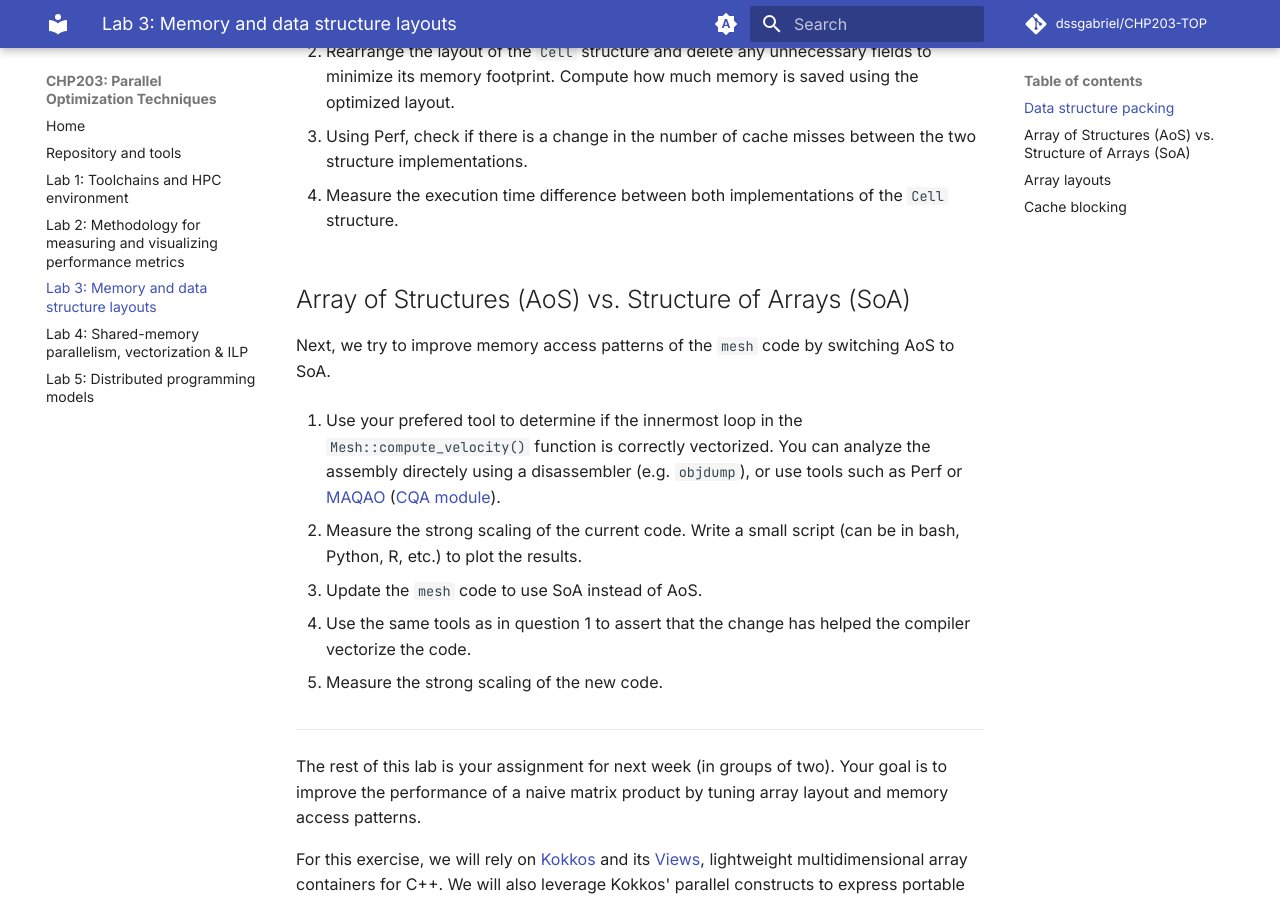
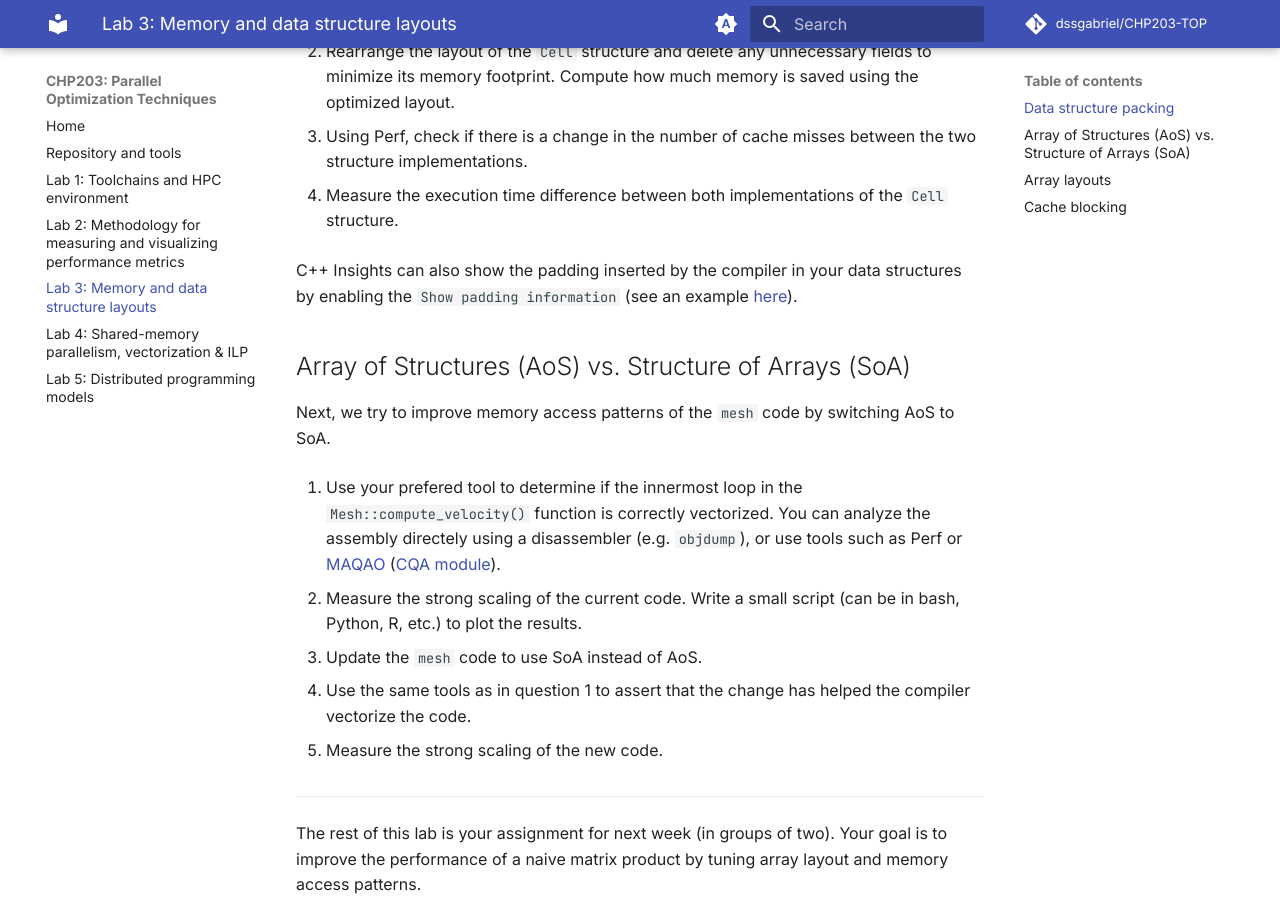
Before and after one commit to dssgabriel/CHP203-TOP, an MkDocs documentation site: the page built from docs/lab3.md, in a window 1280 px wide and 900 px high, scrolled down 459 px. Built offline with MkDocs 1.6.1 and Material for MkDocs 9.7.7, drawn with Linux system fonts in a browser that asks for light colours; comment, search, counter and statistics services are not loaded.

Commit message:
feat(lab3): add C++ Insights link showing padding information
Signed-off-by: Gabriel Dos Santos <gabriel.dossantos@cea.fr>

```diff
--- a/docs/lab3.md
+++ b/docs/lab3.md
@@ -19,6 +19,8 @@ Compute how much memory is saved using the optimized layout.
 3. Using Perf, check if there is a change in the number of cache misses between the two structure implementations.
 
 4. Measure the execution time difference between both implementations of the `Cell` structure.
+
+C++ Insights can also show the padding inserted by the compiler in your data structures by enabling the `Show padding information` (see an example [here](https://cppinsights.io/s/197d8cb3)).
 
 
 ## Array of Structures (AoS) vs. Structure of Arrays (SoA)
```
